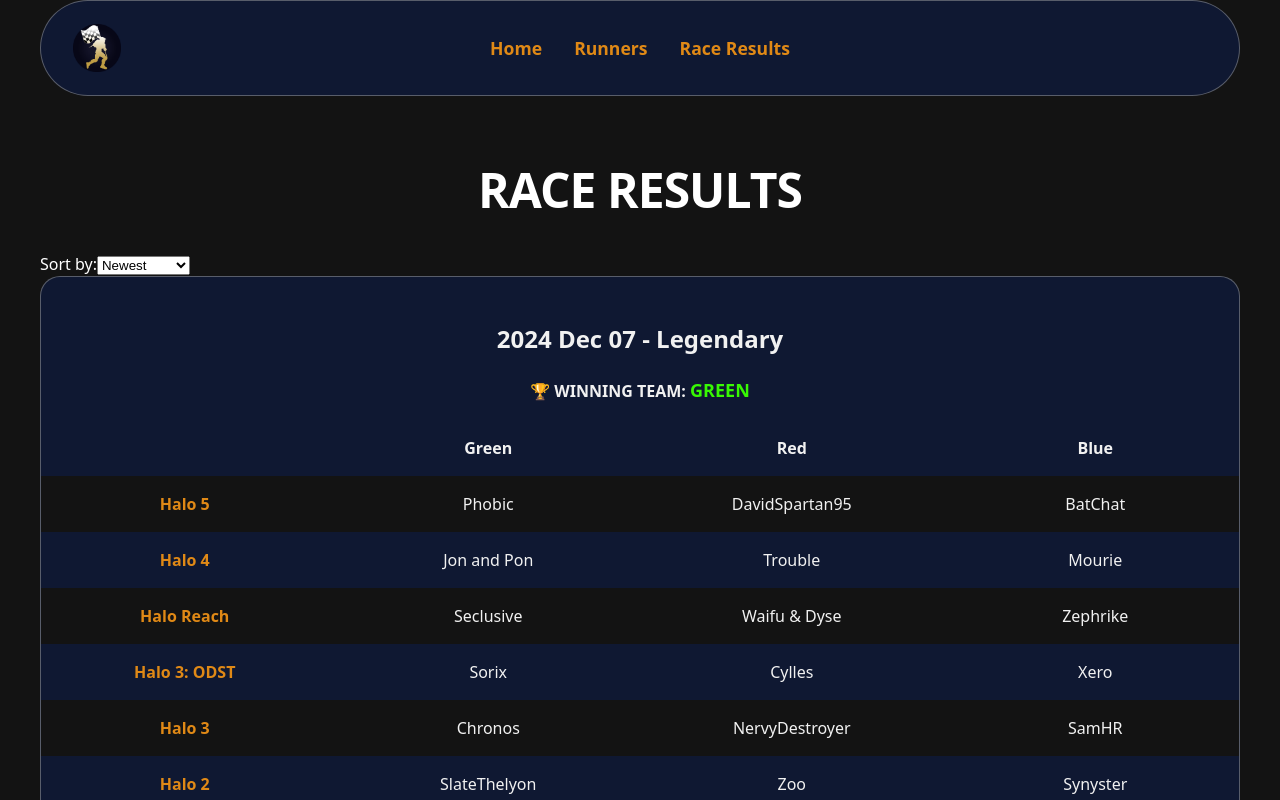
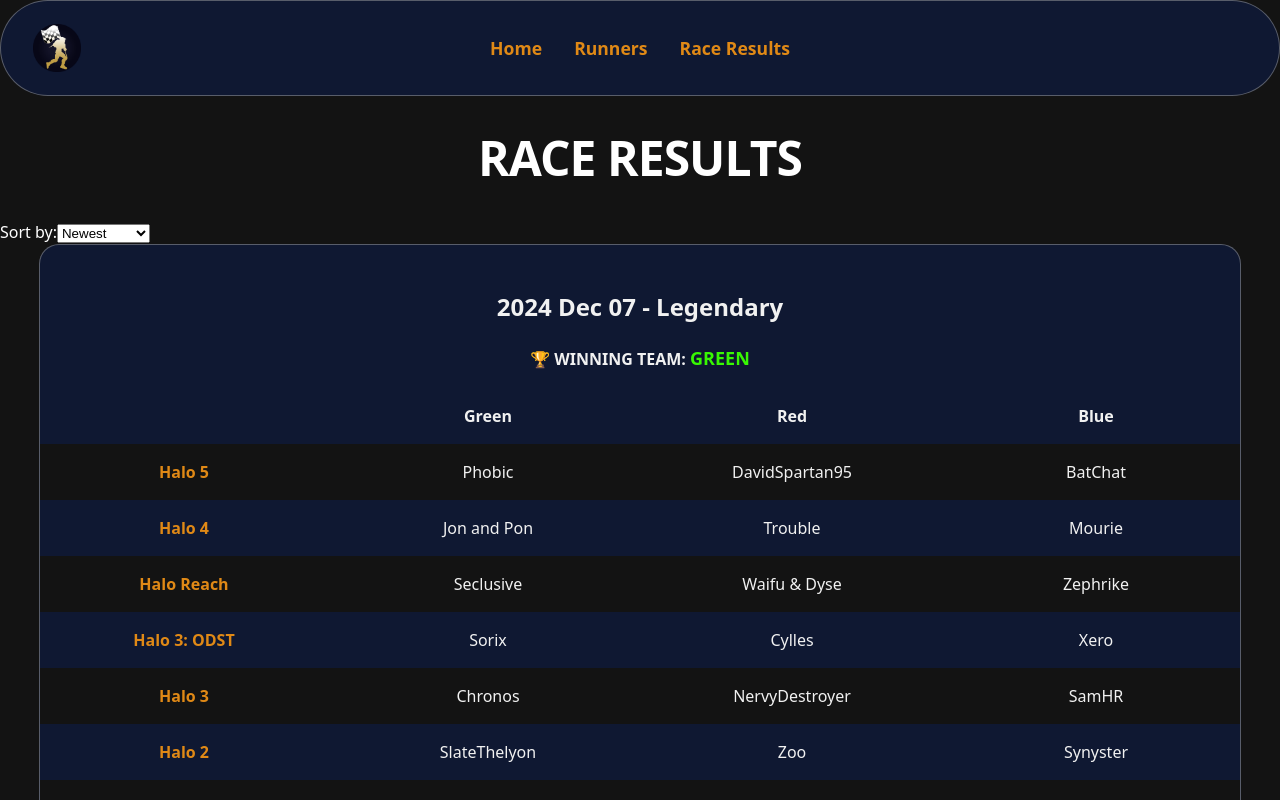
Before and after one commit to DavidSpartan95/HaloracesWeb, a Vue app in the folder haloraces-web/: page /#/race-results in a window 1280 px wide. Shown: the top 800 px of the page. Built offline with nearby package versions, Linux system fonts and the light colour scheme.

Commit message:
Fix: Center all content on zoom in and zoom out

```diff
--- a/haloraces-web/src/components/NavBar.vue
+++ b/haloraces-web/src/components/NavBar.vue
@@ -29,8 +29,7 @@
   align-items: center;
   justify-content: space-between;
   padding: 0 2rem;
-  max-width: 1200px;
-  min-width: 900px;
+  width:100%;
 
   height: 96px;
   margin: 0 auto;
--- a/haloraces-web/src/views/RaceResults.vue
+++ b/haloraces-web/src/views/RaceResults.vue
@@ -1,8 +1,8 @@
 <template>
-  <div class="race-results">
+  <div>
 
-    <div v-if ="selectedSort != 'new' && selectedSort != 'oldest'">
-      <h3 class ="win-counter"> {{ selectedSort.toUpperCase() }} TOTAL WINS {{ sortedRelayEvents.length }}</h3>
+    <div v-if="selectedSort != 'new' && selectedSort != 'oldest'">
+      <h3 class="win-counter"> {{ selectedSort.toUpperCase() }} TOTAL WINS {{ sortedRelayEvents.length }}</h3>
 
     </div>
     <h1 v-else class="title">RACE RESULTS</h1>
@@ -20,7 +20,7 @@
         </select>
       </div>
     </div>
-
+    <div class="centered-container">
       <div v-for="(event, index) in sortedRelayEvents" :key="`${event.year}-${index}`" class="event-card">
         <h2>{{
           new Date(event.date).toLocaleDateString('en-US', {
@@ -57,6 +57,8 @@
         </div>
 
       </div>
+    </div>
+
   </div>
 </template>
 
@@ -125,6 +127,12 @@
 </script>
 
 <style scoped>
+.centered-container {
+  display: flex;
+  flex-direction: column;
+  align-items: center; /* centers horizontally */
+}
+
 .bg-black {
   background: #131313;
 }
@@ -143,11 +151,8 @@
   align-items: center;
 }
 
-.race-results {
-  padding: 2rem;
-  max-width: 1200px;
-  margin: 0 auto;
-}
+
+
 
 .title {
   color: #FFF;
@@ -156,17 +161,17 @@
   font-style: normal;
   font-weight: 630;
   line-height: 60px;
-  min-width: 900px;
   letter-spacing: -0.96px;
   margin-bottom: 2rem;
 }
+
 .win-counter {
   color: #FFF;
   text-align: center;
   font-size: 38px;
   font-style: normal;
   font-weight: 630;
-  min-width: 900px;
+  width: 100%;
   letter-spacing: -0.96px;
 }
 
@@ -177,7 +182,8 @@
   border-radius: 12px;
   margin-bottom: 2rem;
   border-radius: 20px;
-  min-width: 900px;
+  width: 100%;
+  max-width: 1200px;
   border: 1px solid rgba(161, 161, 161, 0.50);
   background: #0F1832;
   text-align: center;
@@ -199,7 +205,6 @@
   border: 1px solid #1f1e1e;
   border-radius: 8px;
   padding: 0.75rem;
-  min-width: 200px;
   flex-shrink: 0;
 }
 
@@ -280,8 +285,8 @@
   }
 
   .sort {
-
-    min-width: 900px;
+    max-width: 1200px;
+    width: 100%;
     margin: 0 auto;
     padding-top: 50px;
     padding-bottom: 32px;
--- a/haloraces-web/src/views/Runners.vue
+++ b/haloraces-web/src/views/Runners.vue
@@ -77,7 +77,7 @@
 .user-list {
 
   max-width: 1200px;
-  min-width: 900px;
+  width: 100%;
   margin: 0 auto;
   border-radius: 20px;
   border: 1px solid rgba(161, 161, 161, 0.50);
@@ -161,7 +161,6 @@
 
 .sort {
   max-width: 1200px;
-  min-width: 900px;
   margin: 0 auto;
   padding-top: 50px;
   padding-bottom: 32px;
```
Lines whose indentation alone changed are shown as unchanged.
